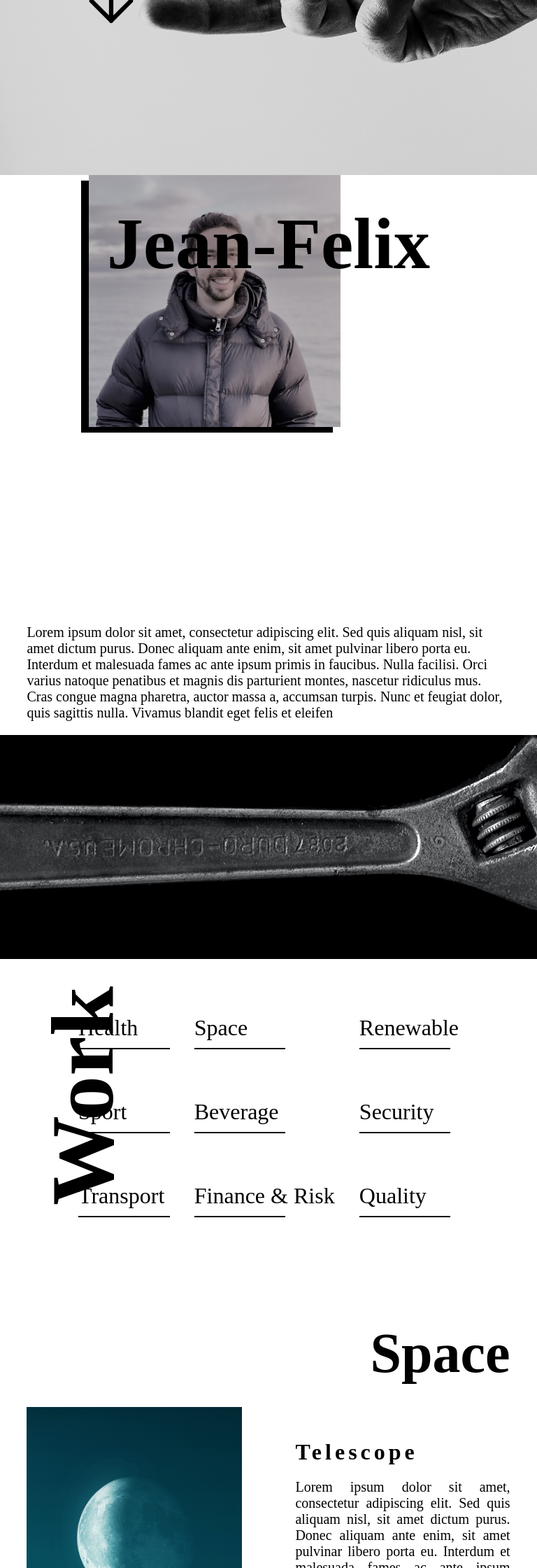
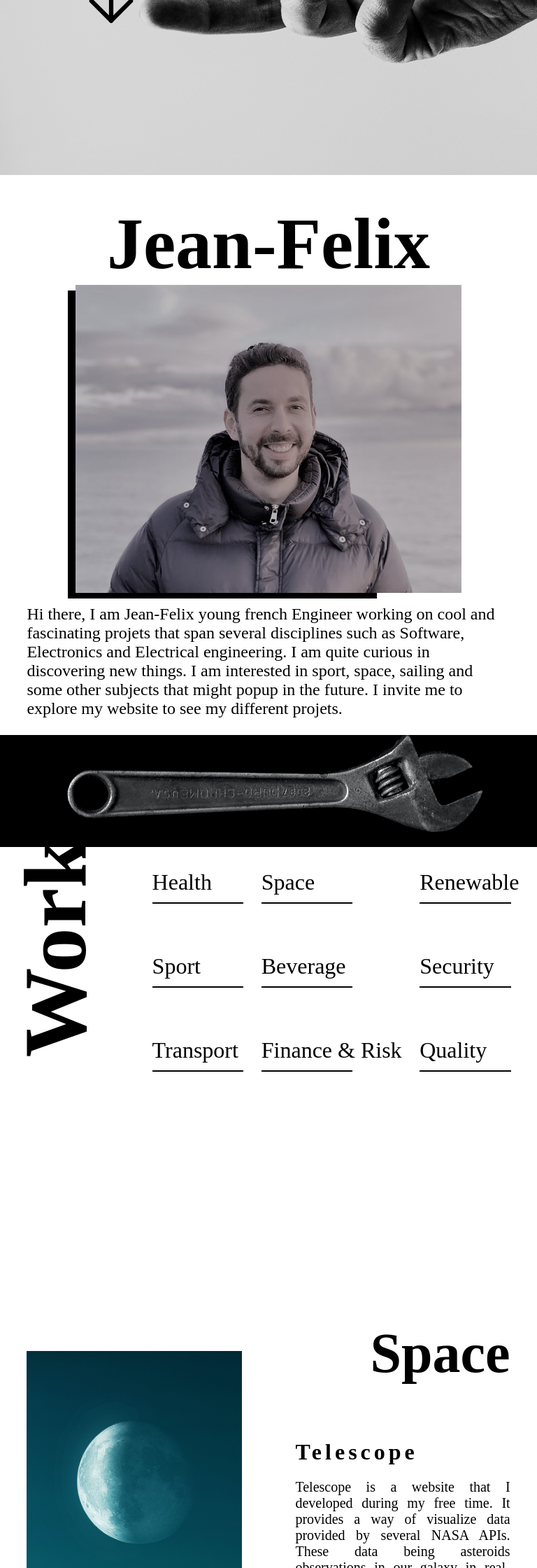
Before and after one commit to jmajurel/myWebsite, a PHP site: page / in a window 768 px wide. Shown: the part 550-2790 px from the top of the page at 70% size. Run offline with PHP 8.4, Linux system fonts and the light colour scheme; some web fonts are replaced.

Commit message:
updated website

```diff
--- a/index.html
+++ b/index.html
@@ -6,7 +6,7 @@
         <meta name="description" content="Jean-Felix personal website">
         <meta name="author" content="Jean-Felix Majurel">
         <meta name="viewport" content="width=device-width, initial-scale=1.0">
-        <link rel="icon" type="image/png" href="./assets/icons/favicon_io/favicon-16x16.png">
+        <link rel="icon" type="image/png" href="./assets/icons/icons8-person-64.png">
         <link rel="stylesheet" href="styles/typographie.css">
         <link rel="stylesheet" href="styles/main.css">
         <link rel="stylesheet" href="styles/landing.css">
@@ -22,13 +22,15 @@
                 <p>This is a shared space, Happy to have you here</p>
             </div>
             <div class="next">
-                <div class="arrow"></div>
+                <div id="next-arrow" class="arrow"></div>
             </div>
         </div>
         <div class="page intro">
             <h2>Jean-Felix</h2>
             <div class="textblock">
-                <p>Lorem ipsum dolor sit amet, consectetur adipiscing elit. Sed quis aliquam nisl, sit amet dictum purus. Donec aliquam ante enim, sit amet pulvinar libero porta eu. Interdum et malesuada fames ac ante ipsum primis in faucibus. Nulla facilisi. Orci varius natoque penatibus et magnis dis parturient montes, nascetur ridiculus mus. Cras congue magna pharetra, auctor massa a, accumsan turpis. Nunc et feugiat dolor, quis sagittis nulla. Vivamus blandit eget felis et eleifen</p>
+                <p>Hi there, I am Jean-Felix young french Engineer working on cool and fascinating projets that span several disciplines such as Software, Electronics and Electrical engineering.
+                    I am quite curious in discovering new things. I am interested in sport, space, sailing and some other subjects that might popup in the future.
+                    I invite me to explore my website to see my different projets.</p>
             </div>
             <div class="illustration">
                 <div class="picture"><div class="blackmirror"></div></div>
@@ -54,18 +56,19 @@
             <div class="illustration"></div>
             <div class="content">
                 <h3>Telescope</h3>
-                <p>Lorem ipsum dolor sit amet, consectetur adipiscing elit. Sed quis aliquam nisl, sit amet dictum purus. Donec aliquam ante enim, sit amet pulvinar libero porta eu. Interdum et malesuada fames ac ante ipsum primis in faucibus. Nulla facilisi. Orci varius natoque penatibus et magnis dis parturient montes, nascetur ridiculus mus. Cras congue magna pharetra, auctor massa a, accumsan turpis. Nunc et feugiat dolor, quis sagittis nulla. Vivamus blandit eget felis et eleifen</p>
+                <p>Telescope is a website that I developed during my free time. It provides a way of visualize data provided by several NASA APIs. These data being asteroids observations in our galaxy in real-time, their distances from earth, velocity and hazardousness.</p>
             </div>
-            <a class="button" href="#" target=”_blank”>Visit</a>
+            <a class="button" href="https://mytelescope.herokuapp.com/" target=”_blank”>Visit</a>
         </div>
         <div class="page health">
             <h2>Health</h2>
             <div class="illustration"></div>
             <div class="content">
                 <h3>Covid19 Screening Website</h3>
-                <p>Lorem ipsum dolor sit amet, consectetur adipiscing elit. Sed quis aliquam nisl, sit amet dictum purus. Donec aliquam ante enim, sit amet pulvinar libero porta eu. Interdum et malesuada fames ac ante ipsum primis in faucibus. Nulla facilisi. Orci varius natoque penatibus et magnis dis parturient montes, nascetur ridiculus mus. Cras congue magna pharetra, auctor massa a, accumsan turpis. Nunc et feugiat dolor, quis sagittis nulla. Vivamus blandit eget felis et eleifen</p>
+                <p>I worked on this projet during the first covid19 epidemic wave. Covid19 screening website aims at providing information about the virus spread to patient. It also offers a new way of identifying occurrence of symptoms in the patients audience through an interface only accessible from a GP account.</p>
             </div>
-            <a class="button" href="#" target=”_blank”>Visit</a>
+            <a class="button" href="https://cod-19.herokuapp.com/" target=”_blank”>Visit</a>
         </div>
+        <script src="./scripts/index.js"></script>
     </body>
 </html>
--- /dev/null
+++ b/scripts/index.js
@@ -0,0 +1,8 @@
+var NB_OF_PAGE = 5;
+
+var nextArrow = document.getElementById("next-arrow");
+
+nextArrow.addEventListener('click', () => window.scrollTo({
+    top: document.body.scrollHeight/NB_OF_PAGE,
+    behavior: 'smooth',
+}));
--- a/styles/health.css
+++ b/styles/health.css
@@ -2,6 +2,7 @@
     font-size: 21rem;
     margin-top: 0;
     padding-left: 10%;
+    line-height: 100%;
 }
 
 .health .content {
@@ -9,7 +10,7 @@
     position: absolute;
     padding-left: 5%;
     left: 0;
-    top: 450%;
+    top: 440%;
 }
 
 .health .content h3 {
@@ -32,15 +33,15 @@
     background-size: cover;
     background-repeat: no-repeat;
     position: absolute;
-    top: 430%;
     right: 5%;
     z-index: -1;
+    top: 410%;
 }
 
 .health .button {
     position: absolute;
     left: 5%;
-    top: 510%;
+    top: 485%;
 }
 
 @media (max-width: 575.98px) {
--- a/styles/intro.css
+++ b/styles/intro.css
@@ -46,11 +46,6 @@
     transform: translate(4rem, 4rem);
 }
 
-/* Smartphones (portrait) ----------- */
-@media only screen and (max-width : 320px) {
-    /* Styles */
-}
-
 
 /* Extra small devices (portrait phones, less than 576px) */
 @media (max-width: 575.98px) {
@@ -97,7 +92,7 @@
         bottom: 0;
     }
     .intro .textblock p {
-        font-size: 2.5rem;
+        font-size: 3rem;
     }
     .intro h2 {
         font-size: 13rem;
@@ -109,15 +104,18 @@
     .intro .illustration {
         top: 0;
         width: 100%;
+        position: unset;
     }
     .intro .illustration .picture {
         margin: 0 auto;
-        width: 45rem;
-        height: 45rem;
+        /*width: 45rem;
+        height: 45rem;*/
+        width: 80%;
+        height: 55vh;
     }
     .intro .illustration .blackmirror {
-        width: 45rem;
-        height: 45rem;
+        width: 80%;
+        height: 55vh;
         transform: translate(-11px, 8px);
     }
 }
--- a/styles/landing.css
+++ b/styles/landing.css
@@ -28,6 +28,7 @@
     width: 100px;
     height: 100px;
     margin: 0 auto;
+    cursor: pointer;
 }
 
 /* Smartphones (portrait) ----------- */
--- a/styles/main.css
+++ b/styles/main.css
@@ -4,7 +4,7 @@
     padding: 5%;
     max-height: 100vh;
     max-width: 100vw;
-    min-width: 100vw;
+    min-width: 98vw;
 }
 
 .button {
--- a/styles/space.css
+++ b/styles/space.css
@@ -12,7 +12,7 @@
     background-size: cover;
     background-repeat: no-repeat;
     position: absolute;
-    top: 320%;
+    top: 310%;
 }
 
 .space .content {
@@ -37,7 +37,7 @@
 .space .button {
     position: absolute;
     right: 5%;
-    top: 400%;
+    top: 385%;
 }
 
 @media (max-width: 575.98px) {
--- a/styles/typographie.css
+++ b/styles/typographie.css
@@ -1,7 +1,7 @@
 
 @font-face {
     font-family: "Raleway";
-    src: url("../assets/fonts/static/Raleway-VariableFont_wght.ttf");
+    src: url("../assets/fonts/Raleway-VariableFont_wght.ttf");
 }
 
 html, body {
--- a/styles/work.css
+++ b/styles/work.css
@@ -26,6 +26,7 @@
     top: 242%;
     left: -5%;
     float: left;
+    line-height: 100%;
 }
 
 .work .work-chapters {
@@ -93,3 +94,19 @@
         width: 30vw;
     }
 }
+/* Medium devices (tablets, 768px and up) */
+@media (min-width: 768px) and (max-width: 991.98px) {
+    .work .illustration {
+        height: 20%;
+    }
+    .work h2 {
+        top: 230%;
+        left: -10%;
+        margin: 0;
+    }
+    .work .work-chapters {
+        width: 75%;
+        left: 25%;
+        top: 224%;
+    }
+}
```
Also changed, not shown: assets/icons/icons8-person-64.png (added).
